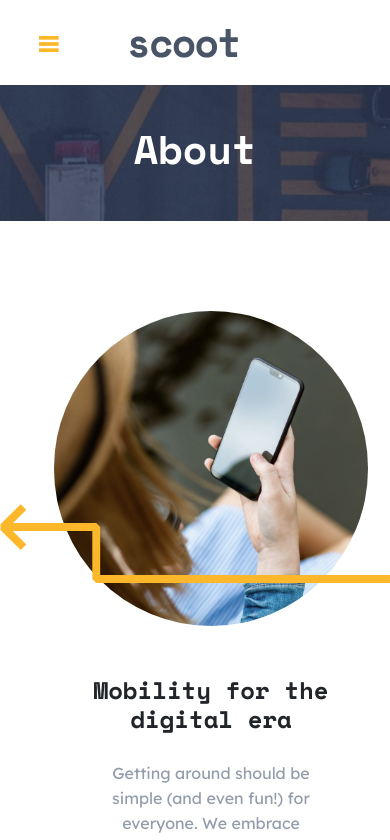
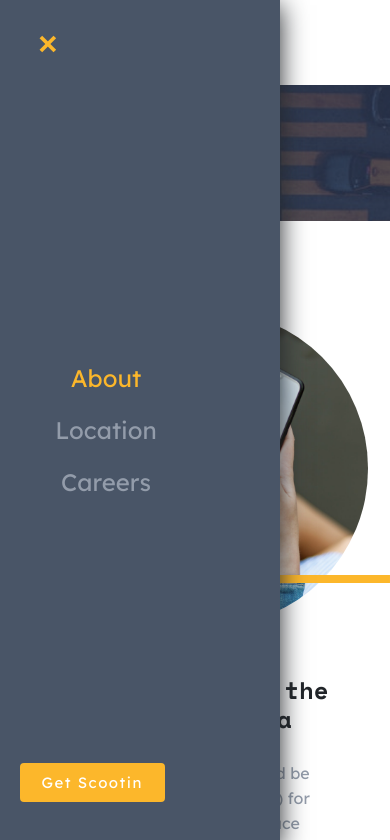
Before and after one commit to Makhmudjon1997/scoot_landingPgae, a plain HTML site: page about.html in a window 390 px wide. Both pictures are taken after a click on the link 49 px from the left and 42 px from the top of the page. Shown: the top 840 px of the page. Drawn offline with nearby package versions, Linux system fonts and the light colour scheme.

Commit message:
update index.html

```diff
--- a/about.html
+++ b/about.html
@@ -265,4 +265,5 @@
     <!-- footer ends -->
 
     <script src="https://cdn.jsdelivr.net/npm/bootstrap@5.0.1/dist/js/bootstrap.bundle.min.js" integrity="sha384-gtEjrD/SeCtmISkJkNUaaKMoLD0//ElJ19smozuHV6z3Iehds+3Ulb9Bn9Plx0x4" crossorigin="anonymous"></script>
+    <script src="app.js"></script>
 </body>
--- a/app.js
+++ b/app.js
@@ -0,0 +1,20 @@
+ let barMenu = document.querySelector('.bar-menu-link');
+ let barMenuImg = document.querySelector('bar-menu');
+ let navListElement = document.querySelector('.nav-list');
+ let navBtnElement = document.querySelector('.nav-btn');
+ let navListItemsElement = document.querySelectorAll('.nav-link');
+
+ barMenu.addEventListener('click', ()=>{
+    barMenu.classList.toggle('activated');
+    navListElement.classList.toggle('activated');
+    navBtnElement.classList.toggle('activated')
+ });
+
+
+ navListItemsElement.forEach(navItem => {
+    navItem.addEventListener('click', ()=> {
+        menuBtnElement.classList.remove('activated');
+        navListElement.classList.remove('activated');
+        navBtnElement.classList.remove('avtivated')
+    })
+})
--- a/styles/style.scss
+++ b/styles/style.scss
@@ -893,12 +893,59 @@ section{
         display: inline-block;
     }
 
+    .nav-list.activated{
+        z-index: 888;
+        position: fixed;
+        background-color: $titleColor;
+        top: 0%;
+        left: 0;
+        width: 380px;
+        height: 100%;
+        display: flex;
+        justify-content: center;
+        align-items: center;
+        flex-direction: column;
+        box-shadow: 0 5px 25px;
+        transition: .3s ease;
+
+        .nav-item{
+            .nav-link{
+                font-size: $headerSize_4;
+                &:hover{
+                    color: $primaryColor;
+                }
+            }
+        }
+    }
+
+    .bar-menu-link.activated{
+        z-index: 999;
+        background-repeat: no-repeat;
+        background-size: 25px;
+        background-position: center;
+        transition: .4s ease;
+
+        img {
+            content:url(../images/icon-menu-close.svg);
+        }
+
+    }
+
+    .nav-btn.activated{
+        display: inline-block;
+        position: fixed;
+        bottom: 5%;
+        left: 5%;
+        z-index: 999;
+    }
+
     .uneven-line,
     .circles{
         display: none;
     }
 
     .scooter-sharing{
+
         background-position: center right;
         padding: 200px 0;
         .container{
```
Also changed, not shown: careers.html (+1 -0 lines), location.html (+2 -0 lines), images/icon-menu-close.svg (added), styles/style.css, 1 other file.
